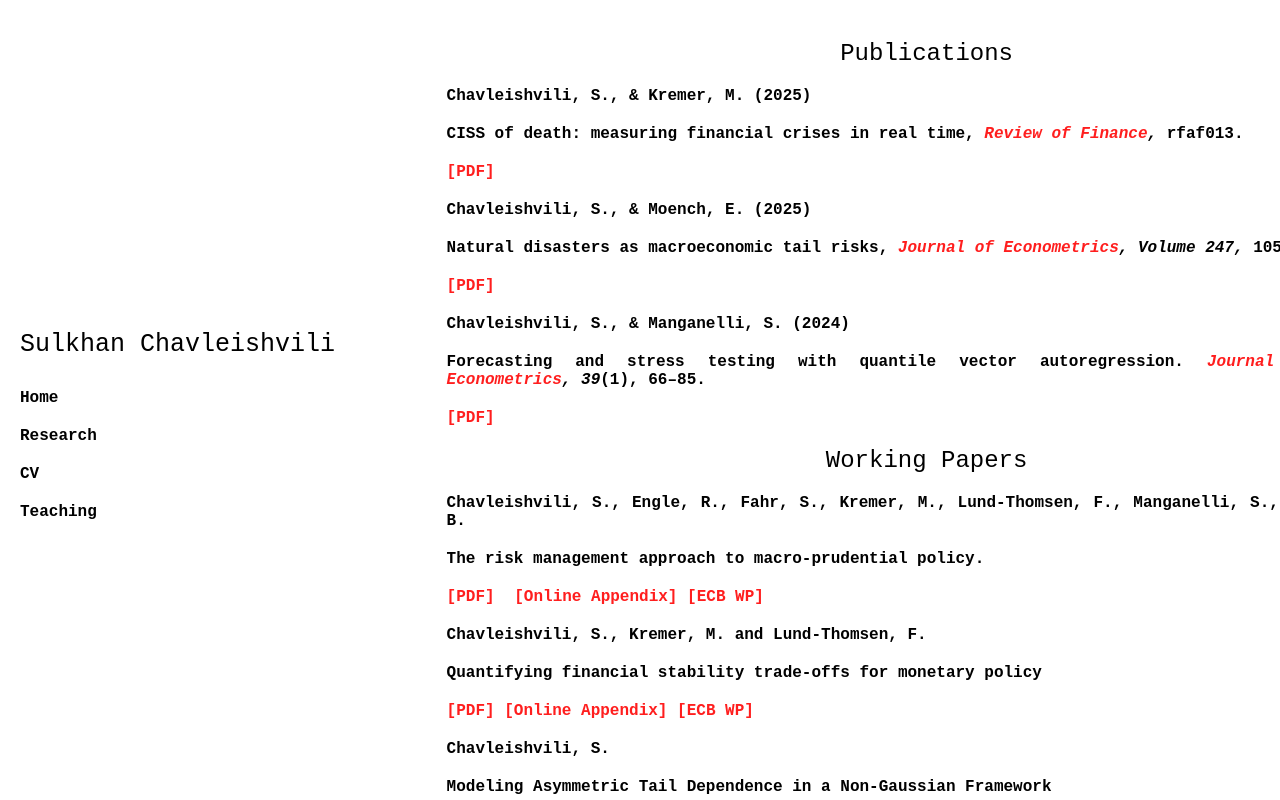
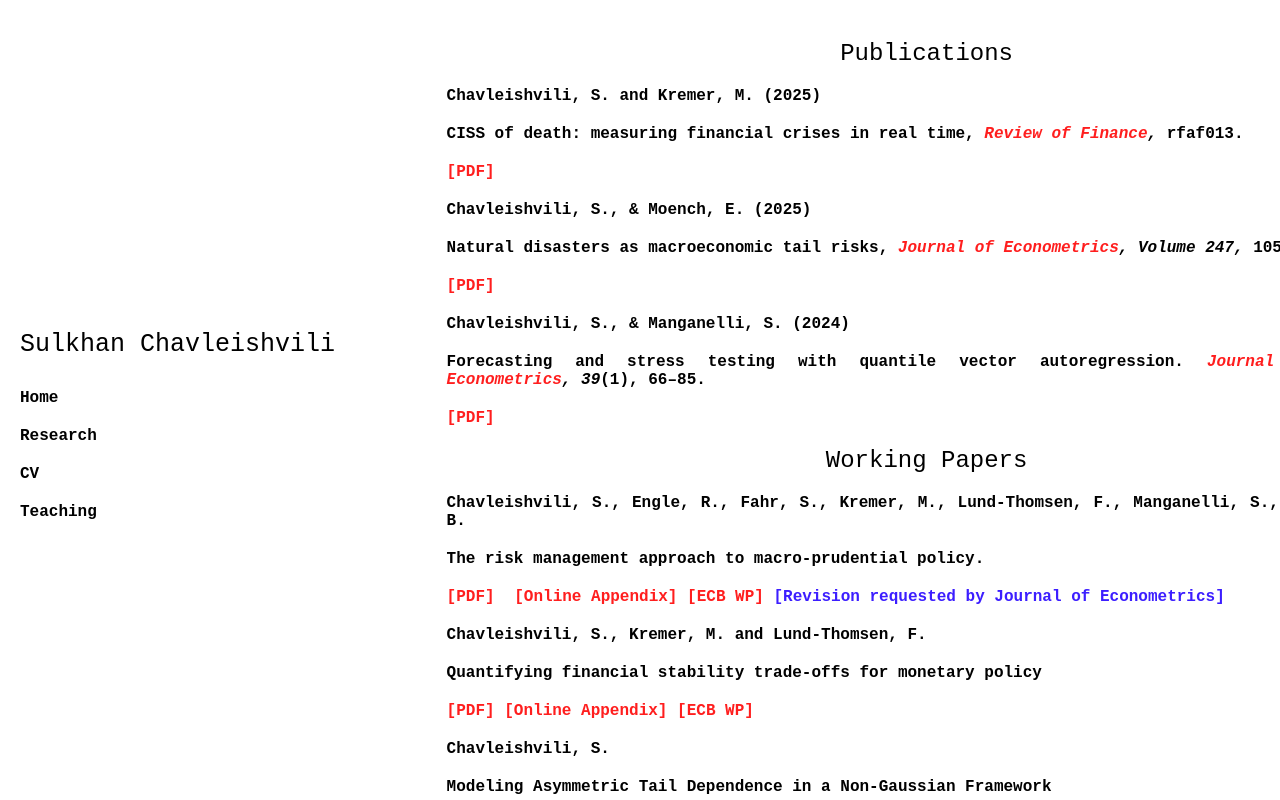
Before and after one commit to sulkhanchavleishvili/sulkhanchavleishvili.github.io, a plain HTML site: page index.html in a window 1280 px wide. Both pictures are taken after a click on the link "Research". Shown: the top 800 px of the page. Drawn offline with Linux system fonts and the light colour scheme.

Commit message:
Update index.html

```diff
--- a/index.html
+++ b/index.html
@@ -108,7 +108,7 @@
     <div id="research" class="section">
         <h2>Publications</h2>
         <p style="text-align: justify;">
-            <strong>Chavleishvili, S., & Kremer, M. (2025) </strong>
+            <strong>Chavleishvili, S. and Kremer, M. (2025) </strong>
         </p>
         <p style="text-align: justify;">
             <strong>CISS of death: measuring financial crises in real time, <i><span style="color: #ff1e1e;">Review of Finance</span>,</i> rfaf013.</strong>
@@ -145,6 +145,7 @@
             <a href="https://drive.google.com/file/d/1HY785U33T1b1-XK6ENA62QAH6Ptq4RKx/view" target="_blank" style="font-weight: bold; color: #ff1e1e; text-decoration: none; margin-right: 10px;">[PDF]</a>
             <a href="https://drive.google.com/file/d/1af3nupQ1VAMwiS4Sgf6p9OPvtodLuomV/view" target="_blank" style="font-weight: bold; color: #ff1e1e; text-decoration: none;">[Online Appendix]</a>
             <a href="https://www.ecb.europa.eu/pub/pdf/scpwps/ecb.wp2565~e7b85e3982.en.pdf" target="_blank" style="font-weight: bold; color: #ff1e1e; text-decoration: none;">[ECB WP]</a>
+            <a href="#" target="_blank" style="font-weight: bold; color: #3c1eff; text-decoration: none;">[Revision requested by Journal of Econometrics]</a>
         </p>
         <p style="text-align: justify;">
             <strong>Chavleishvili, S., Kremer, M. and Lund-Thomsen, F.</strong>
@@ -165,6 +166,7 @@
         </p>
         <p>
             <a href="https://drive.google.com/file/d/1pUfTgIFnplaDjh21YM5zc4msMKHweElr/view?usp=drive_link" target="_blank" style="font-weight: bold; color: #ff1e1e; text-decoration: none;">[PDF]</a>
+            <a href="#" target="_blank" style="font-weight: bold; color: #3c1eff; text-decoration: none;">[Revision requested by Econometric Reviews]</a>
         </p>
 
         <p style="text-align: justify;">
```
